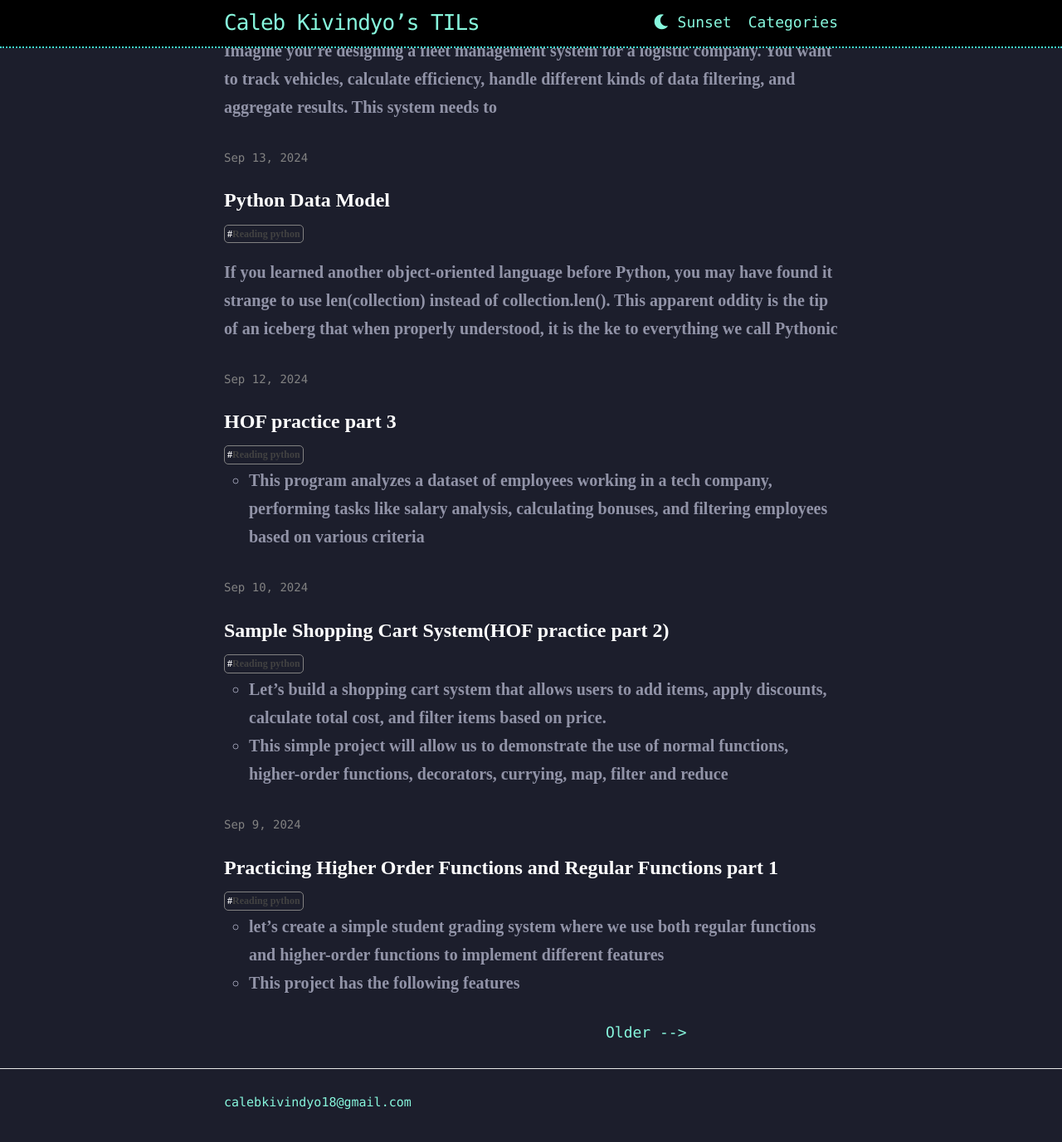
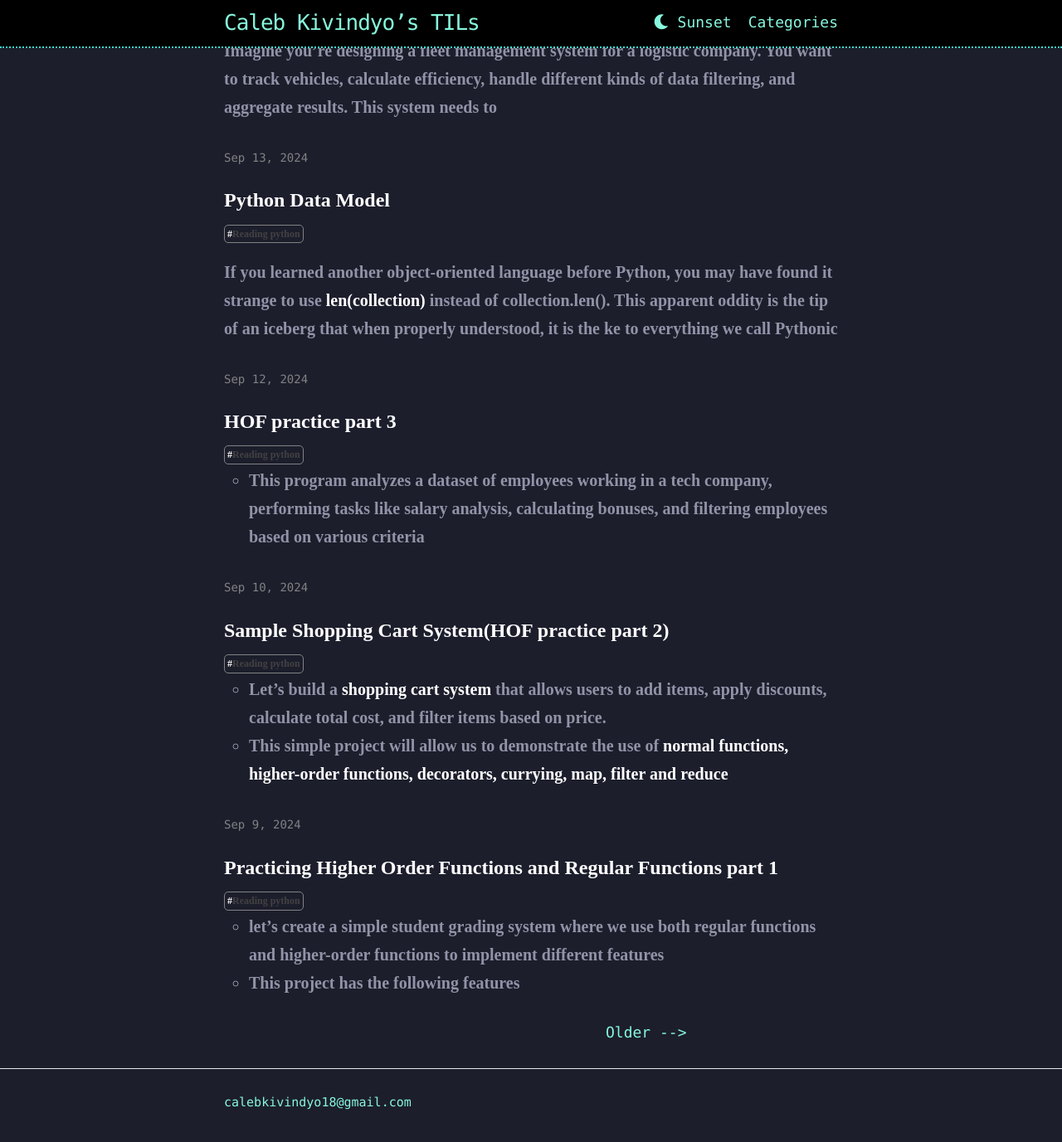
Before and after one commit to Mutua-Caleb/mutua-caleb.github.io, a Jekyll site: the page built from index.html, in a window 1280 px wide and 1400 px high, scrolled down 270 px. Shown: the top 1377 px of the window at 83% size. Built offline with Jekyll 4.4.1, drawn with Linux system fonts in a browser that asks for light colours; the list of posts is cut into pages by our own code; comment, search, counter and statistics services are not loaded.

Commit message:
implement white color for strong elements

```diff
--- a/assets/main.scss
+++ b/assets/main.scss
@@ -161,3 +161,6 @@ a {
   color: white;
 
 }
+strong {
+  color: white;
+}
```
